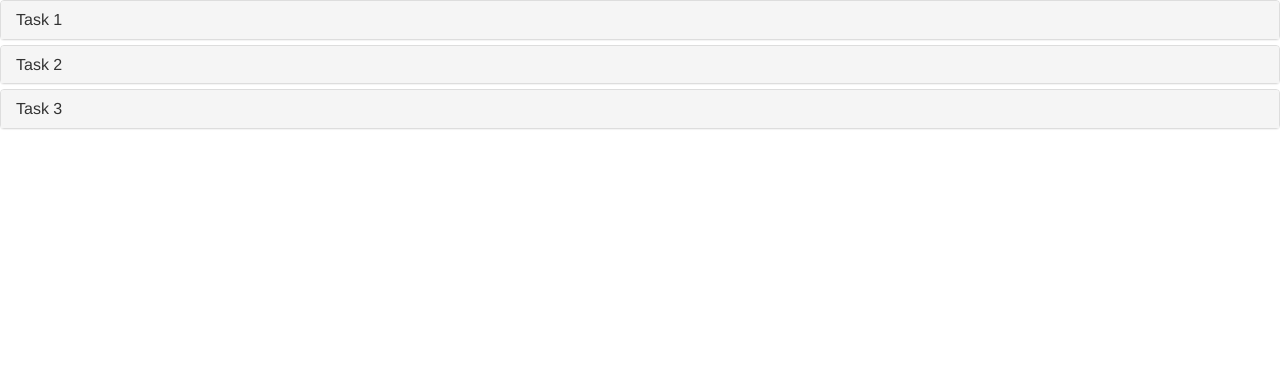
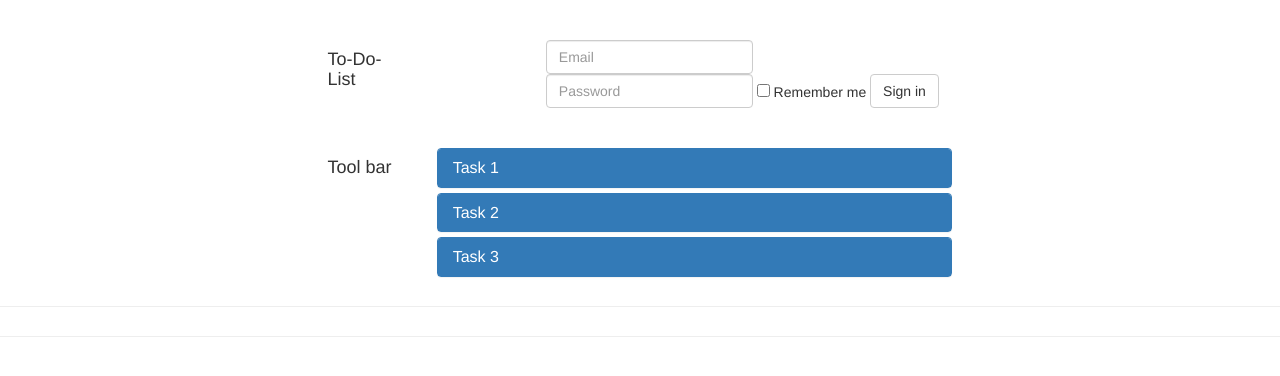
Before and after one commit to zhy819/todolist, a plain HTML site: page index.html in a window 1280 px wide. Drawn offline with Linux system fonts and the light colour scheme.

Commit message:
Add header

```diff
--- a/app/taskList/taskList.controller.js
+++ b/app/taskList/taskList.controller.js
@@ -1,4 +1,7 @@
 taskList.controller('TaskListController', ['$scope', function($scope){
+
+    // allow viewing multiple tasks
+    $scope.autoCloseOthers = false;
 
     //test data
     $scope.undoTasks = [
--- a/app/taskList/taskList.view.html
+++ b/app/taskList/taskList.view.html
@@ -1,5 +1,10 @@
-<uib-accordion>
-    <div uib-accordion-group class="panel-default" heading="{{ t.name }}" ng-repeat="t in undoTasks">
-      {{ t.content }}
+<uib-accordion close-others = "autoCloseOthers">
+    <div uib-accordion-group class="panel-primary" heading="{{ t.name }}" ng-repeat="t in undoTasks">
+        <p>{{ t.content }}</p>
+        <div class="row">
+            <div class="col-md-9"></div>
+            <div class="col-md-1"><button type="button" class="btn btn-success">Done</button></div>
+            <div class="col-md-1"><button type="button" class="btn btn-danger">Remove</button></div>
+        </div>
     </div>
 </uib-accordion>
--- a/index.html
+++ b/index.html
@@ -34,6 +34,49 @@
       <!-- Configuration -->
       <script src="app/routes.js"></script>
 
-      <div ng-view></div>
+
+      <!-- Body -->
+
+      <!-- Top bar-->
+      <div class="page-header">
+      <div class="row">
+        <div  class="col-md-3" ></div>
+        <div  class="col-md-1" >
+            <h4>To-Do-List</h4>
+        </div>
+        <div  class="col-md-1" ></div>
+        <div  class="col-md-4" >
+            <form class="form-inline">
+                <div class="form-group">
+                    <input type="email" class="form-control" placeholder="Email">
+                </div>
+                <div class="form-group">
+                    <input type="password" class="form-control" placeholder="Password">
+                </div>
+                <div class="checkbox">
+                    <label>
+                    <input type="checkbox"> Remember me
+                    </label>
+                </div>
+                <button type="submit" class="btn btn-default">Sign in</button>
+            </form>
+        </div>
+        <div  class="col-md-3" ></div>
+      </div>
+
+      <div class="page-header">
+
+      <div class="row">
+        <div  class="col-md-3" ></div>
+        <div  class="col-md-1" >
+            <h4>Tool bar</h4>
+        </div>
+        <div  class="col-md-5" >
+            <div ng-view></div>
+        </div>
+        <div  class="col-md-3" ></div>
+      </div>
+
+      <!-- End Body -->
   </body>
 </html>
```
